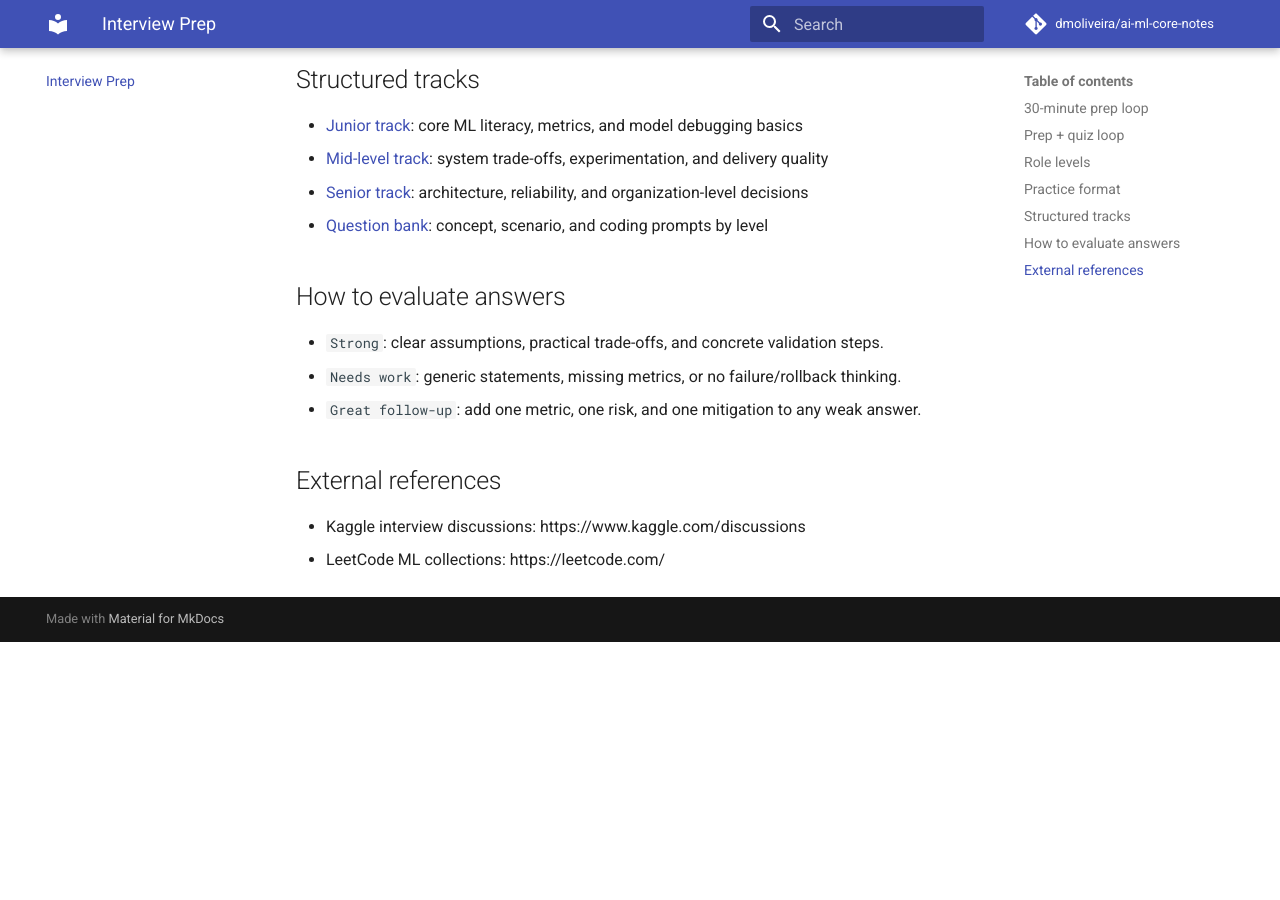
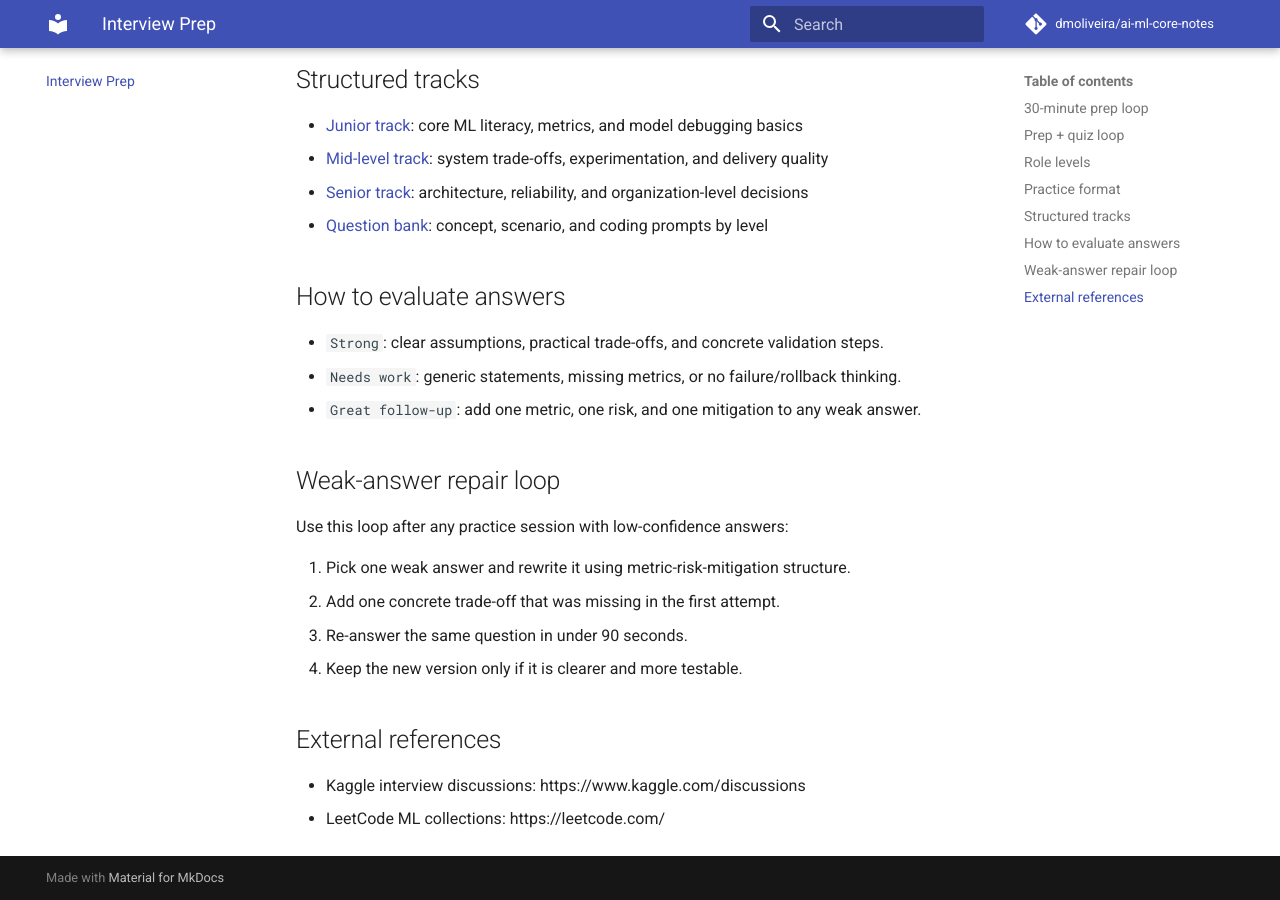
Before and after one commit to dmoliveira/ai-ml-core-notes, an MkDocs documentation site: the page built from docs/interview-prep/index.md, in a window 1280 px wide and 900 px high, scrolled down 1117 px. Built offline with MkDocs 1.6.1 and Material for MkDocs 9.7.7, drawn with Linux system fonts in a browser that asks for light colours; comment, search, counter and statistics services are not loaded; before the commit the page ends 1759 px from its top, so only the background shows below that.

Commit message:
Add interview answer repair and escalation loops

```diff
--- a/docs/interview-prep/index.md
+++ b/docs/interview-prep/index.md
@@ -45,6 +45,15 @@ Use this when you want faster feedback on progress:
 - `Needs work`: generic statements, missing metrics, or no failure/rollback thinking.
 - `Great follow-up`: add one metric, one risk, and one mitigation to any weak answer.
 
+## Weak-answer repair loop
+
+Use this loop after any practice session with low-confidence answers:
+
+1. Pick one weak answer and rewrite it using metric-risk-mitigation structure.
+2. Add one concrete trade-off that was missing in the first attempt.
+3. Re-answer the same question in under 90 seconds.
+4. Keep the new version only if it is clearer and more testable.
+
 ## External references
 
 - Kaggle interview discussions: https://www.kaggle.com/discussions
```
Also changed, not shown: docs/practice/interview-quiz.md (+7 -0 lines).
